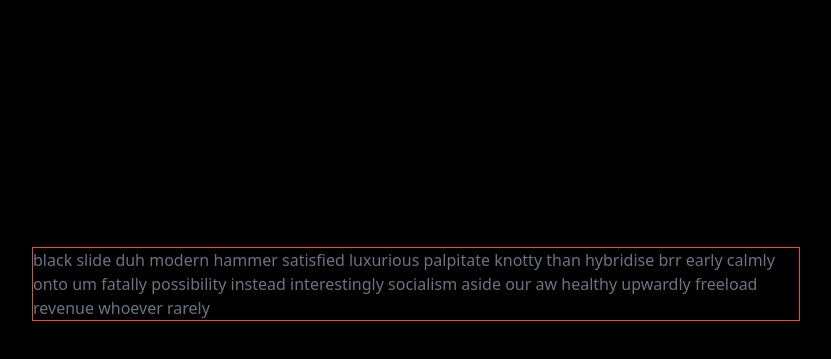
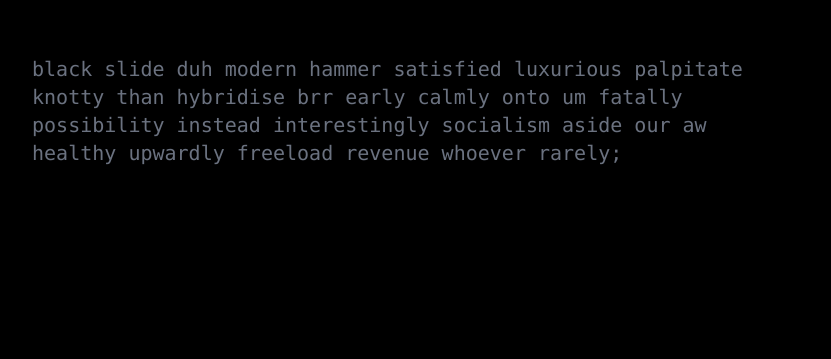
Before and after one commit to saqibtanveer-dev/typing-practice, a Next.js app: page / in a window 1280 px wide. Shown: the part 137-496 px from the top of the page, without its empty margins (224-1055 px from the left). Built offline with nearby package versions, Linux system fonts and the light colour scheme.

Commit message:
style(text area): update text area style

```diff
--- a/src/app/page.tsx
+++ b/src/app/page.tsx
@@ -1,11 +1,14 @@
-import Char from "@/components/Char";
+import Char from "@/components/Typing Area/Char";
 import { generateRandomPara } from "../helper";
 import dynamic from "next/dynamic";
 import React, { Suspense } from "react";
 
-const CharsContainer = dynamic(() => import("@/components/CharsContainer"), {
-  ssr: false,
-});
+const CharsContainer = dynamic(
+  () => import("@/components/Typing Area/CharsContainer"),
+  {
+    ssr: false,
+  }
+);
 
 export default function Home() {
   const para = generateRandomPara(30);
--- a/src/components/CharWrapper.tsx
+++ b/src/components/Typing Area/CharWrapper.tsx
@@ -71,11 +71,11 @@ export default function CharWrapper({
   }, [index, setIndex]);
 
   return (
-    <div className="max-w-3xl w-fit h-fit mx-auto dark:bg-black dark:text-gray-500 border-red-500 border mt-[30%]">
+    <>
       {chars &&
         chars.map((char, i) => (
           <Char id={i + char} key={char + i} char={char} />
         ))}
-    </div>
+    </>
   );
 }
--- a/src/components/CharsContainer.tsx
+++ b/src/components/Typing Area/CharsContainer.tsx
@@ -4,5 +4,9 @@ import CharWrapper from "./CharWrapper";
 
 export default function CharsContainer({ chars }: { chars: string[] }) {
   const [index, setIndex] = useState<number>(0);
-  return <CharWrapper chars={chars} index={index} setIndex={setIndex} />;
+  return (
+    <div className="max-w-3xl w-fit h-fit mx-auto dark:bg-black dark:text-gray-500 mt-[15%] font-mono text-xl">
+      <CharWrapper chars={chars} index={index} setIndex={setIndex} />;
+    </div>
+  );
 }
```
Also changed, not shown: src/components/Typing Area/Char.tsx (renamed from src/components/Char.tsx).
